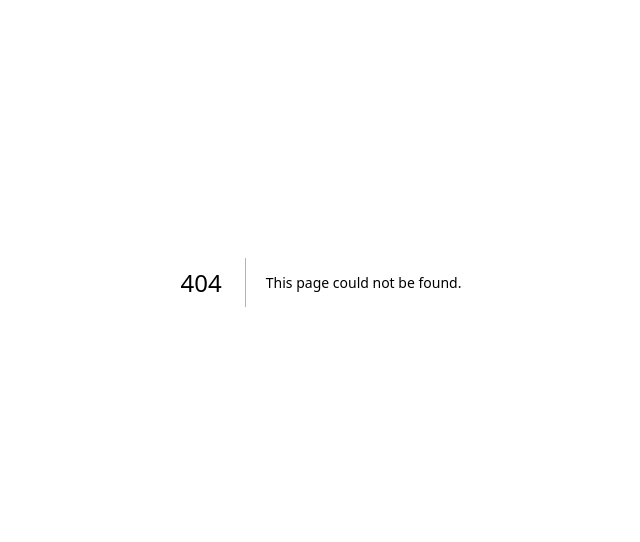
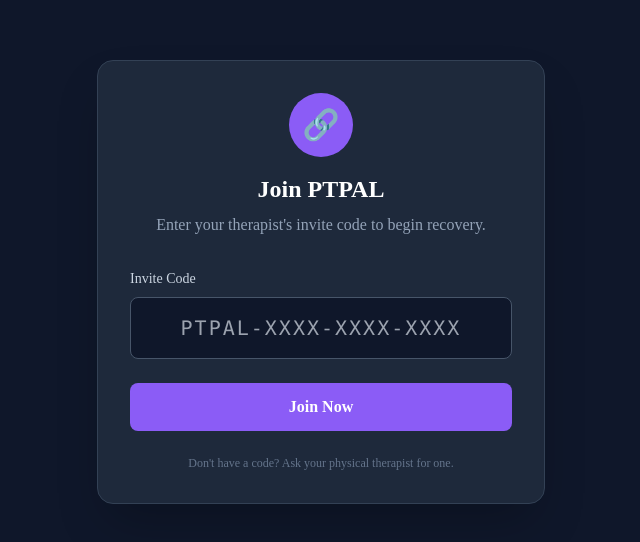
Before and after one commit to AadiJ1in/LatestPTPAL, a Next.js app: page /patient/join in a window 1280 px wide. Before the commit this address had no page. Shown: the part 118-660 px from the top of the page, without its empty margins (319-959 px from the left). Built offline with nearby package versions, Linux system fonts and the light colour scheme.

Commit message:
Create page.tsx

```diff
--- /dev/null
+++ b/app/patient/join/page.tsx
@@ -0,0 +1,78 @@
+"use client";
+import { useState } from "react";
+import { useRouter } from "next/navigation";
+import { motion } from "framer-motion";
+
+export default function PatientJoin() {
+  const [code, setCode] = useState("");
+  const [loading, setLoading] = useState(false);
+  const [error, setError] = useState("");
+  const router = useRouter();
+
+  const handleJoin = async (e: React.FormEvent) => {
+    e.preventDefault();
+    setLoading(true);
+    setError("");
+
+    // Simulate validation
+    // In real app: Verify code against Supabase 'invites' table
+    setTimeout(() => {
+      if (code.trim() === "") {
+        setError("Please enter a valid invite code.");
+        setLoading(false);
+        return;
+      }
+
+      // Success flow - Redirect to registration or dashboard
+      // If user exists, go to login. If new, go to register.
+      router.push('/patient/register'); // Assuming registration flow
+    }, 1500);
+  };
+
+  return (
+    <div className="min-h-screen bg-ptpal-bg flex items-center justify-center p-4">
+      <motion.div
+        initial={{ opacity: 0, scale: 0.9 }}
+        animate={{ opacity: 1, scale: 1 }}
+        className="w-full max-w-md bg-slate-800 border border-slate-700 p-8 rounded-2xl shadow-2xl"
+      >
+        <div className="text-center mb-8">
+          <div className="w-16 h-16 bg-ptpal-accent rounded-full flex items-center justify-center text-3xl mx-auto mb-4">🔗</div>
+          <h1 className="text-2xl font-bold text-white">Join PTPAL</h1>
+          <p className="text-slate-400 mt-2">Enter your therapist's invite code to begin recovery.</p>
+        </div>
+
+        <form onSubmit={handleJoin} className="space-y-6">
+          <div>
+            <label className="block text-sm font-medium text-slate-300 mb-2">Invite Code</label>
+            <input
+              type="text"
+              value={code}
+              onChange={(e) => setCode(e.target.value.toUpperCase())}
+              placeholder="PTPAL-XXXX-XXXX-XXXX"
+              className="w-full bg-slate-900 border border-slate-600 text-white text-center text-xl font-mono tracking-widest p-4 rounded-lg focus:outline-none focus:border-ptpal-accent uppercase"
+            />
+          </div>
+
+          {error && (
+            <p className="text-red-400 text-sm text-center bg-red-900/20 p-2 rounded">{error}</p>
+          )}
+
+          <button
+            type="submit"
+            disabled={loading}
+            className="w-full bg-ptpal-accent hover:bg-violet-600 text-white font-bold py-3 px-6 rounded-lg transition-all disabled:opacity-50 disabled:cursor-not-allowed"
+          >
+            {loading ? "Verifying..." : "Join Now"}
+          </button>
+        </form>
+
+        <div className="mt-6 text-center">
+          <p className="text-xs text-slate-500">
+            Don't have a code? Ask your physical therapist for one.
+          </p>
+        </div>
+      </motion.div>
+    </div>
+  );
+}
```
